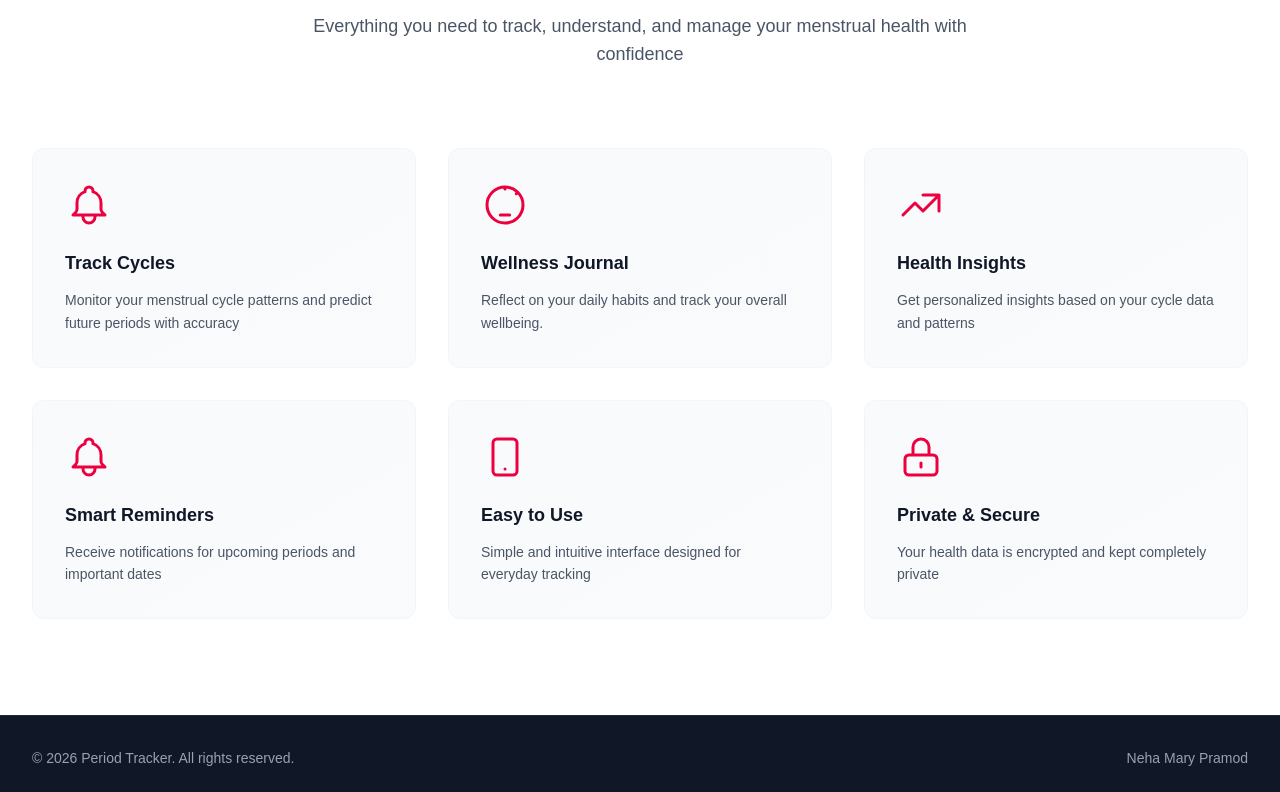
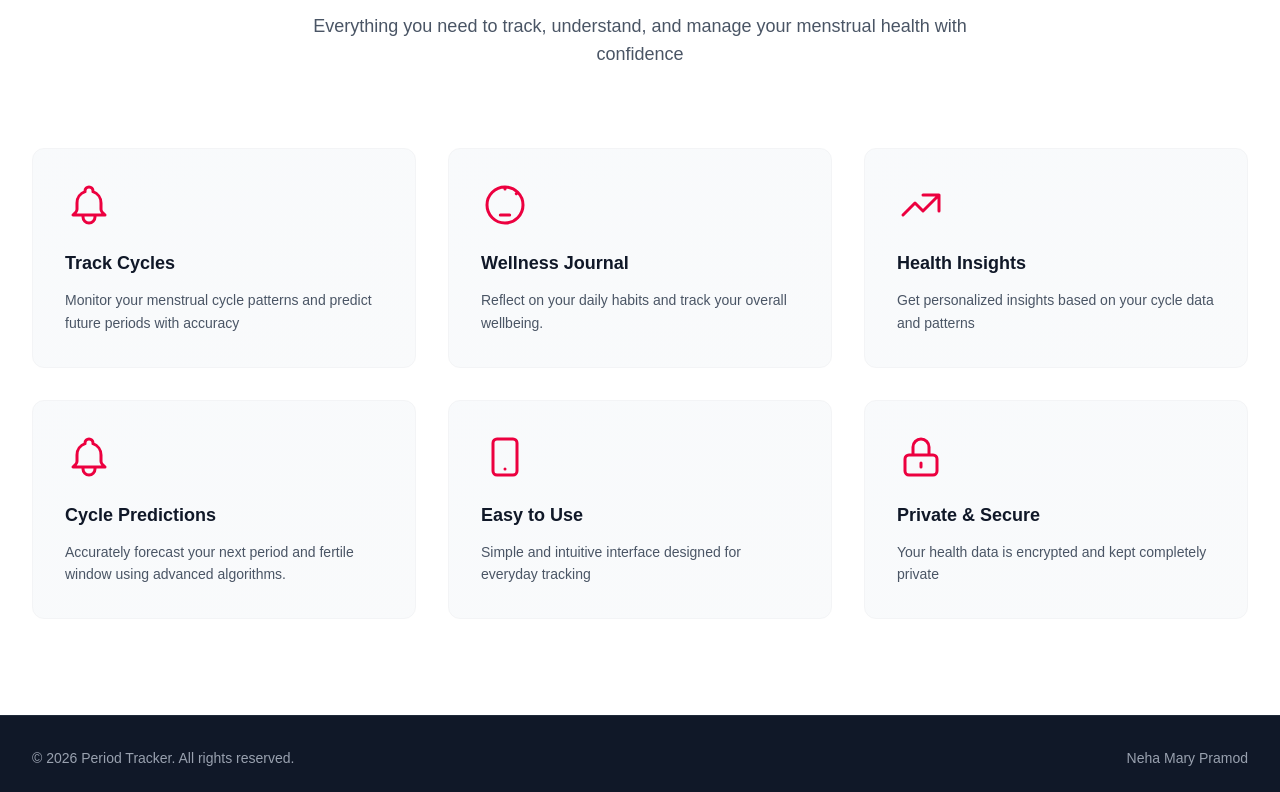
Before and after one commit to NehaMary23/Period-Tracker, a Next.js app in the folder frontend/: page /login in a window 1280 px wide. Shown: the part 857-1649 px from the top of the page. Built offline with nearby package versions, Linux system fonts and the light colour scheme; no server answers.

Commit message:
completed

```diff
--- a/frontend/src/app/login/page.tsx
+++ b/frontend/src/app/login/page.tsx
@@ -160,9 +160,9 @@ const features = [
   },
   {
     icon: BellIcon,
-    title: "Smart Reminders",
+    title: "Cycle Predictions",
     description:
-      "Receive notifications for upcoming periods and important dates",
+      "Accurately forecast your next period and fertile window using advanced algorithms.",
   },
   {
     icon: SmartphoneIcon,
```
